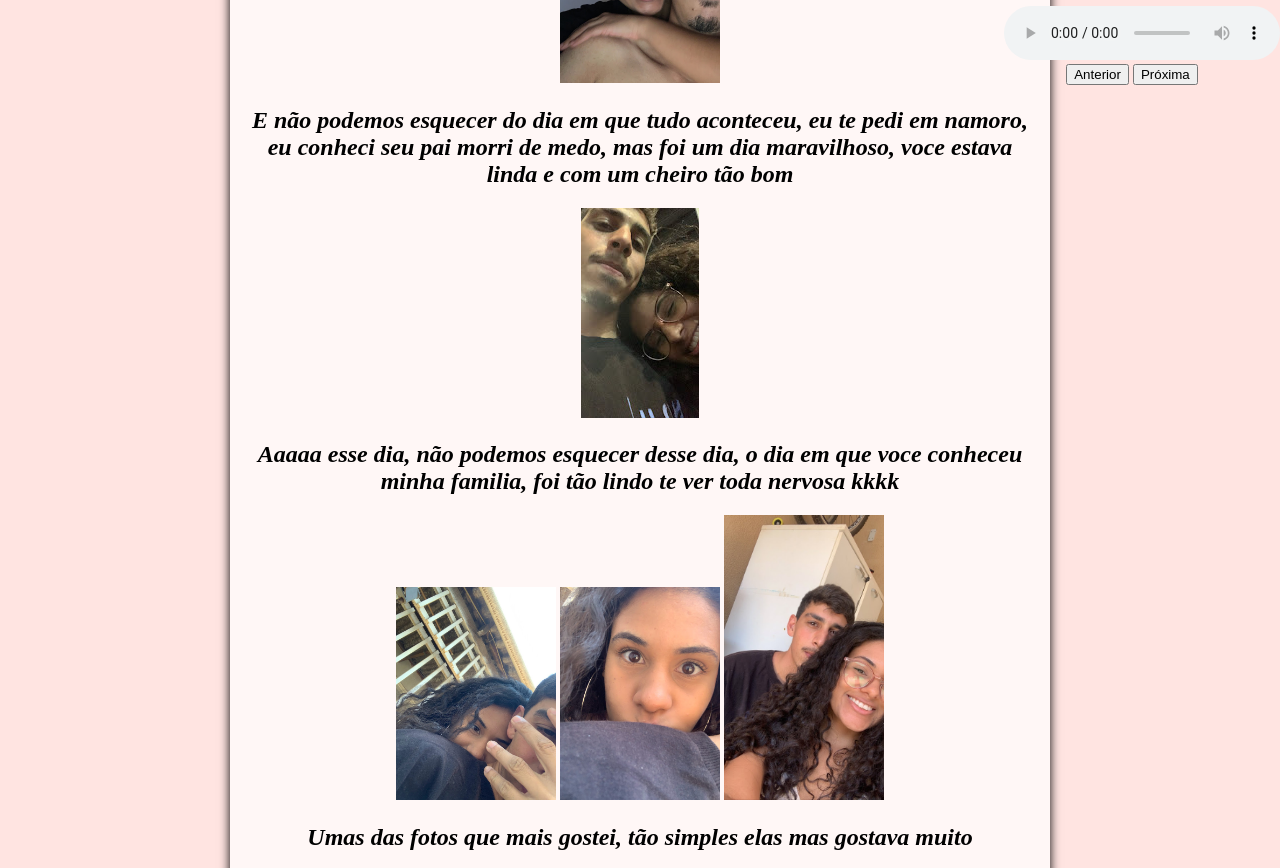
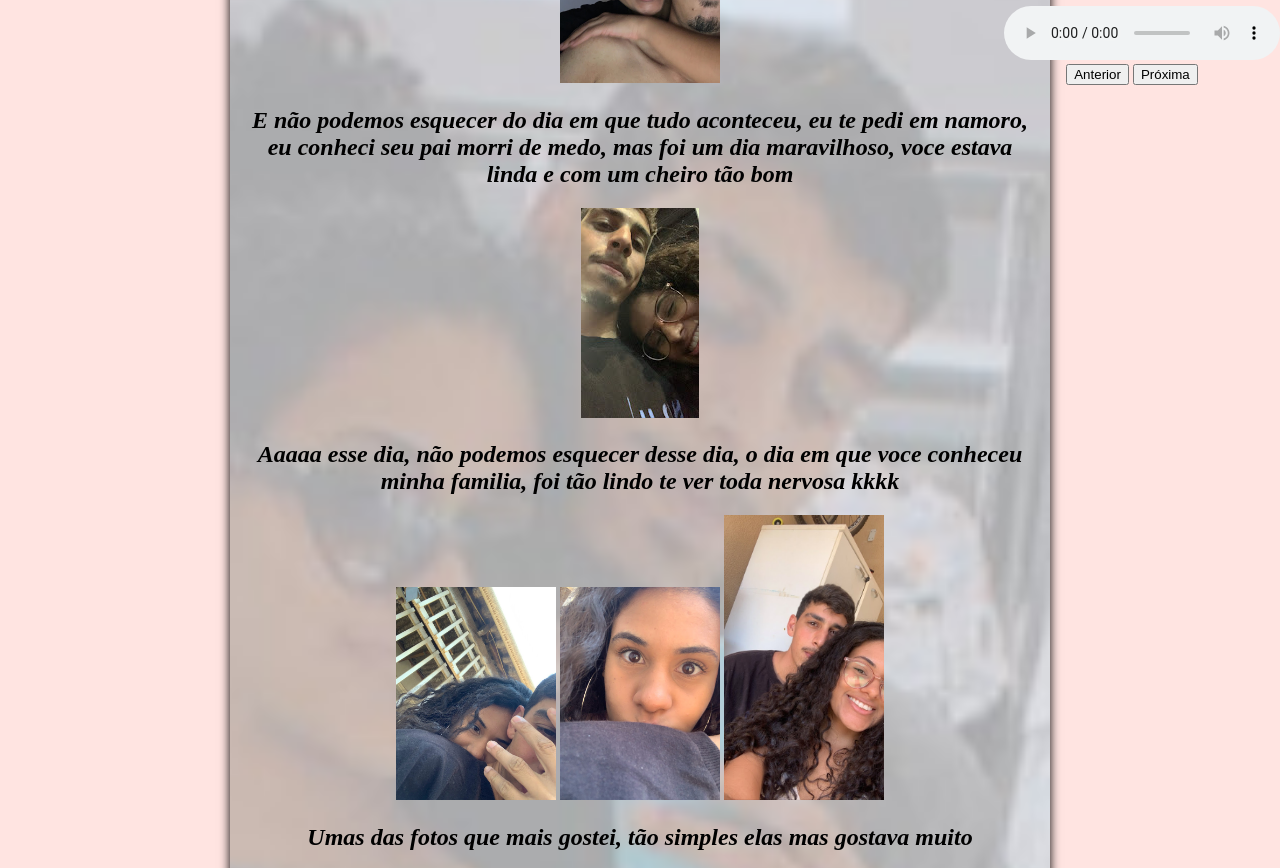
Before and after one commit to dev-RafelRammus/nandaverso, a plain HTML site: page pagina_redirecionada.html in a window 1280 px wide. Shown: the part 705-1573 px from the top of the page. Drawn offline with Linux system fonts and the light colour scheme.

Commit message:
estilo.css

```diff
--- a/estilo.css
+++ b/estilo.css
@@ -67,7 +67,7 @@ section.primeira-foto img {
 }
 
 main.centro {
-    background-image: url("imagem/6C6E72A7-47AD-403C-A5CC-89F69C497071.jpg");
+    background-image: url("6C6E72A7-47AD-403C-A5CC-89F69C497071.jpg");
     background-repeat: no-repeat;
     background-size: cover;
     background-position: center;
```
